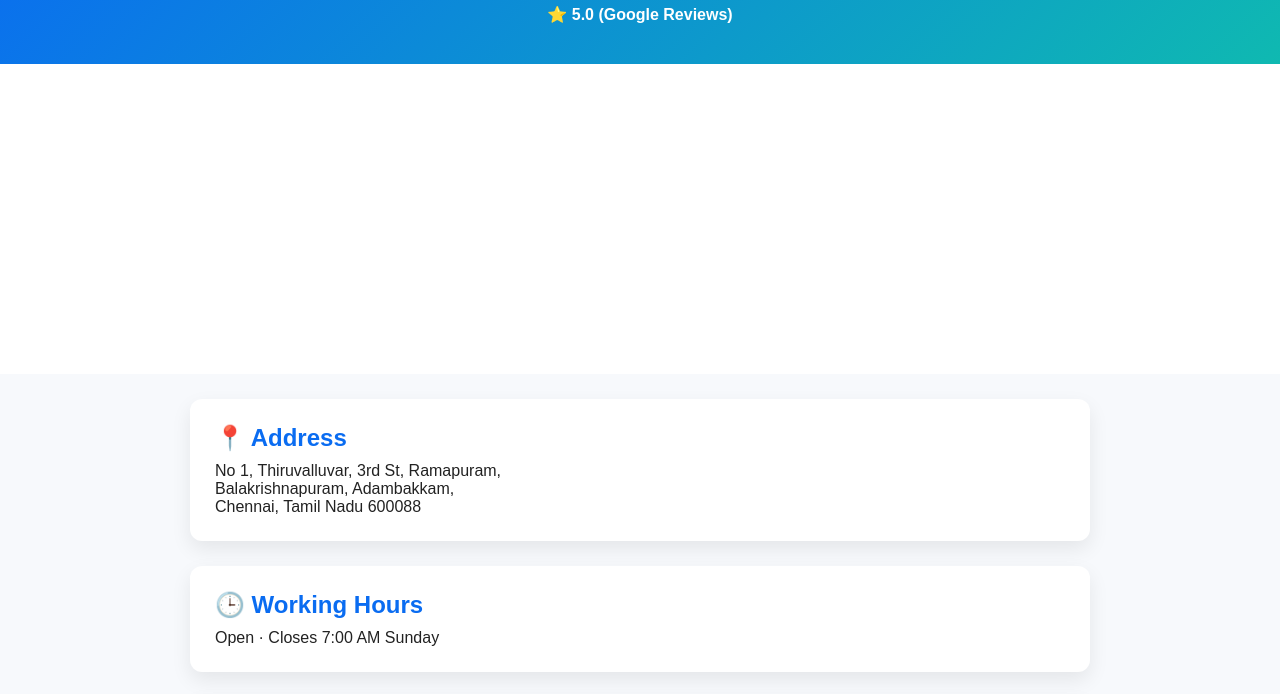
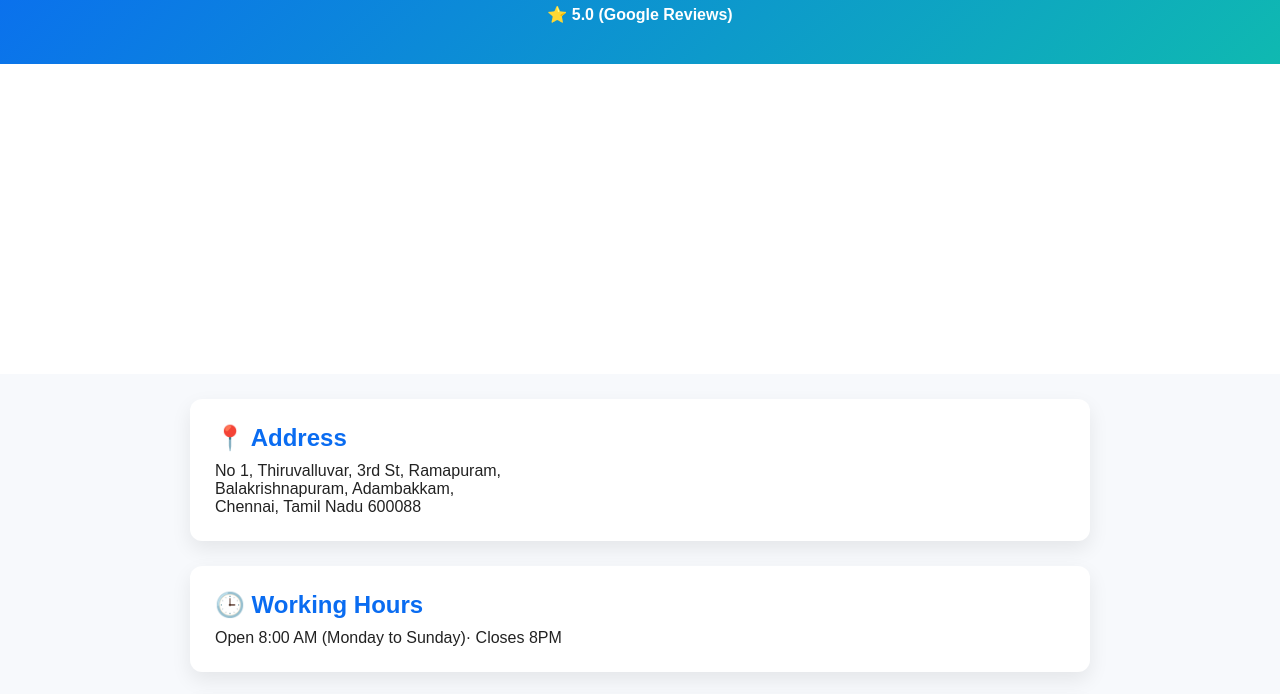
Before and after one commit to subans198/chennai-aqua-water-purifier, a plain HTML site: page src/index.html in a window 1280 px wide. Shown: the part 98-792 px from the top of the page. Drawn offline with Linux system fonts and the light colour scheme.

Commit message:
Update index.html

```diff
--- a/src/index.html
+++ b/src/index.html
@@ -33,7 +33,7 @@
   <!-- WORKING HOURS SECTION -->
   <section class="section">
     <h2>🕒 Working Hours</h2>
-    <p>Open · Closes 7:00 AM Sunday</p>
+    <p>Open 8:00 AM (Monday to Sunday)· Closes  8PM </p>
   </section>
 
   <!-- PHONE SECTION -->
```
